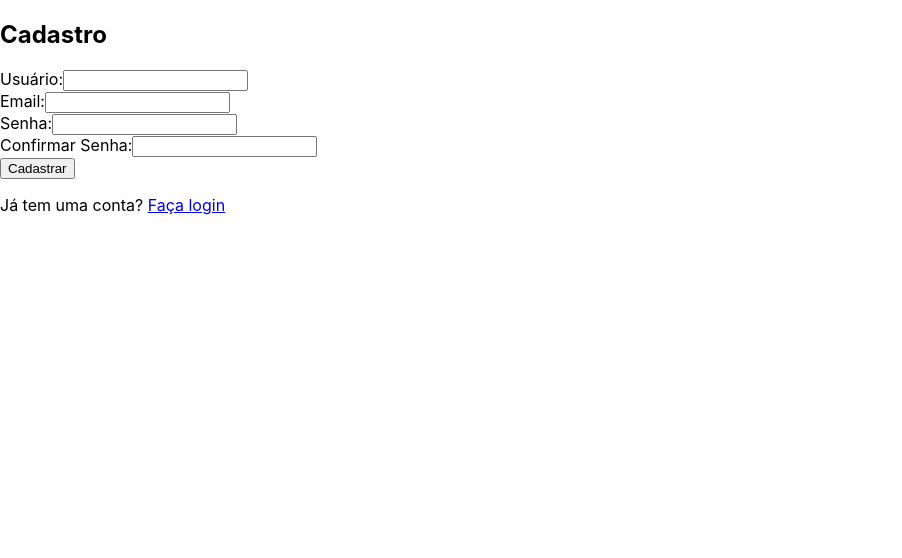
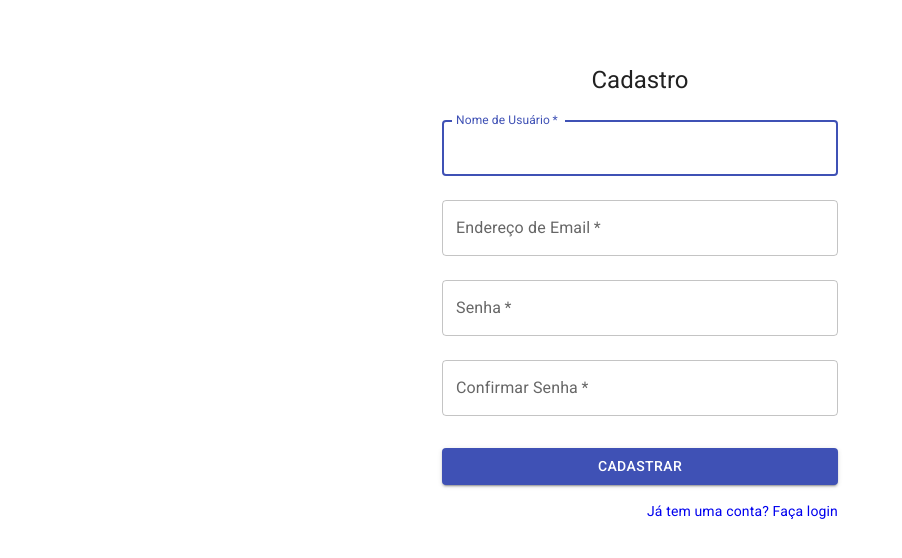
Before and after one commit to hignicao/to-do-list, a React (Create React App) app in the folder frontend/: page /register in a window 1280 px wide. Shown: the top 558 px of the page, without its empty margins (0-902 px from the left). Built offline with nearby package versions, Linux system fonts and the light colour scheme.

Commit message:
style: material ui for frontend

```diff
--- a/frontend/package.json
+++ b/frontend/package.json
@@ -3,6 +3,10 @@
   "version": "0.1.0",
   "private": true,
   "dependencies": {
+    "@emotion/react": "^11.14.0",
+    "@emotion/styled": "^11.14.1",
+    "@mui/icons-material": "^7.2.0",
+    "@mui/material": "^7.2.0",
     "@testing-library/dom": "^10.4.0",
     "@testing-library/jest-dom": "^6.6.3",
     "@testing-library/react": "^16.3.0",
--- a/frontend/public/index.html
+++ b/frontend/public/index.html
@@ -1,14 +1,14 @@
 <!DOCTYPE html>
-<html lang="en">
+<html lang="pt-br">
 	<head>
 		<meta charset="utf-8" />
 		<link rel="icon" href="%PUBLIC_URL%/favicon.ico" />
 		<meta name="viewport" content="width=device-width, initial-scale=1" />
 		<meta name="theme-color" content="#000000" />
-    <meta
-      name="description"
-      content="Web site created using create-react-app"
-    />
+		<meta name="description" content="Web site created using create-react-app" />
+		<link rel="preconnect" href="https://fonts.googleapis.com" />
+		<link rel="preconnect" href="https://fonts.gstatic.com" crossorigin />
+		<link rel="stylesheet" href="https://fonts.googleapis.com/css2?family=Roboto:wght@300;400;500;700&display=swap" />
 		<link rel="apple-touch-icon" href="%PUBLIC_URL%/logo192.png" />
 		<!--
       manifest.json provides metadata used when your web app is installed on a
--- a/frontend/src/App.js
+++ b/frontend/src/App.js
@@ -1,20 +1,36 @@
-import React from 'react';
-import { BrowserRouter as Router, Routes, Route } from 'react-router-dom';
-import LoginPage from './pages/LoginPage';
-import DashboardPage from './pages/DashboardPage';
-import RegisterPage from './pages/RegisterPage';
+import React from "react";
+import { BrowserRouter as Router, Routes, Route } from "react-router-dom";
+import LoginPage from "./pages/LoginPage";
+import DashboardPage from "./pages/DashboardPage";
+import RegisterPage from "./pages/RegisterPage";
+
+import { createTheme, ThemeProvider } from "@mui/material/styles";
+import CssBaseline from "@mui/material/CssBaseline";
+
+const theme = createTheme({
+	palette: {
+		mode: "light",
+		primary: {
+			main: "#3f51b5",
+		},
+		secondary: {
+			main: "#f50057",
+		},
+	},
+});
 
 function App() {
 	return (
+		<ThemeProvider theme={theme}>
+			<CssBaseline />
 			<Router>
-            <div className="App">
 				<Routes>
 					<Route path="/" element={<LoginPage />} />
 					<Route path="/register" element={<RegisterPage />} />
 					<Route path="/dashboard" element={<DashboardPage />} />
 				</Routes>
-            </div>
 			</Router>
+		</ThemeProvider>
 	);
 }
 
--- a/frontend/src/pages/DashboardPage.js
+++ b/frontend/src/pages/DashboardPage.js
@@ -1,10 +1,13 @@
-import React, { useState, useEffect, useCallback } from 'react';
-import { useNavigate } from 'react-router-dom';
-import { getTasks, createTask, updateTask, deleteTask } from '../services/api';
+import React, { useState, useEffect, useCallback } from "react";
+import { useNavigate } from "react-router-dom";
+import { getTasks, createTask, updateTask, deleteTask } from "../services/api";
+
+import { AppBar, Toolbar, Typography, Button, Container, Box, TextField, List, ListItem, ListItemText, Checkbox, IconButton, CircularProgress, Card, CardContent, Stack } from "@mui/material";
+import DeleteIcon from "@mui/icons-material/Delete";
 
 function DashboardPage() {
 	const [tasks, setTasks] = useState([]);
-    const [newTaskTitle, setNewTaskTitle] = useState('');
+	const [newTaskTitle, setNewTaskTitle] = useState("");
 	const [loading, setLoading] = useState(true);
 	const navigate = useNavigate();
 
@@ -18,45 +21,41 @@ function DashboardPage() {
 			const params = { ...filter, page: currentPage };
 			const response = await getTasks(params);
 			setTasks(response.data.results);
-            setPagination({
-                count: response.data.count,
-                next: response.data.next,
-                previous: response.data.previous
-            });
+			setPagination({ count: response.data.count, next: response.data.next, previous: response.data.previous });
 		} catch (error) {
-            console.error("Sessão inválida. Redirecionando para login.");
-            localStorage.removeItem('authToken');
-            navigate('/');
+			navigate("/");
 		} finally {
 			setLoading(false);
 		}
 	}, [navigate, filter, currentPage]);
 
 	useEffect(() => {
-        const token = localStorage.getItem('authToken');
-        if (!token) {
-            navigate('/');
-        } else {
-            fetchTasks();
-        }
+		const token = localStorage.getItem("authToken");
+		if (!token) navigate("/");
+		else fetchTasks();
 	}, [fetchTasks, navigate]);
+
+	const handleLogout = () => {
+		localStorage.removeItem("authToken");
+		navigate("/");
+	};
 
 	const handleCreateTask = async (e) => {
 		e.preventDefault();
 		if (!newTaskTitle.trim()) return;
 		await createTask(newTaskTitle);
-        setNewTaskTitle('');
-        fetchTasks();
+		setNewTaskTitle("");
+		await fetchTasks();
 	};
 
 	const handleToggleComplete = async (task) => {
 		await updateTask(task.id, { completed: !task.completed });
-        fetchTasks();
+		await fetchTasks();
 	};
 
 	const handleDeleteTask = async (taskId) => {
 		await deleteTask(taskId);
-        fetchTasks();
+		await fetchTasks();
 	};
 
 	const handleFilterChange = (newFilter) => {
@@ -69,49 +68,80 @@ function DashboardPage() {
 	};
 
 	return (
-        <div>
-            <h1>Minhas Tarefas</h1>
+		<Box sx={{ flexGrow: 1 }}>
+			<AppBar position="static">
+				<Toolbar>
+					<Typography variant="h6" component="div" sx={{ flexGrow: 1 }}>
+						Gerenciador de Tarefas
+					</Typography>
+					<Button color="inherit" onClick={handleLogout}>
+						Sair
+					</Button>
+				</Toolbar>
+			</AppBar>
 
-            <form onSubmit={handleCreateTask}>
-                <input
-                    type="text"
-                    value={newTaskTitle}
-                    onChange={(e) => setNewTaskTitle(e.target.value)}
-                    placeholder="Adicionar nova tarefa..."
-                />
-                <button type="submit">Adicionar</button>
-            </form>
+			<Container maxWidth="md" sx={{ mt: 4 }}>
+				<Box component="form" onSubmit={handleCreateTask} sx={{ display: "flex", gap: 2, mb: 4 }}>
+					<TextField fullWidth variant="outlined" label="Adicionar nova tarefa..." value={newTaskTitle} onChange={(e) => setNewTaskTitle(e.target.value)} />
+					<Button type="submit" variant="contained" size="large">
+						Adicionar
+					</Button>
+				</Box>
 
-            <div>
-                <button onClick={() => handleFilterChange({})}>Todas</button>
-                <button onClick={() => handleFilterChange({ completed: 'false' })}>Pendentes</button>
-                <button onClick={() => handleFilterChange({ completed: 'true' })}>Concluídas</button>
-            </div>
+				<Stack direction="row" spacing={1} display="flex" justifyContent="center" sx={{ mb: 2 }}>
+					<Typography display="flex" justifyContent="center" alignItems={"center"}>Filtros:</Typography>
+					<Button variant={Object.keys(filter).length === 0 ? "contained" : "outlined"} onClick={() => handleFilterChange({})}>
+						Todas
+					</Button>
+					<Button variant={filter.completed === "false" ? "contained" : "outlined"} onClick={() => handleFilterChange({ completed: "false" })}>
+						Pendentes
+					</Button>
+					<Button variant={filter.completed === "true" ? "contained" : "outlined"} onClick={() => handleFilterChange({ completed: "true" })}>
+						Concluídas
+					</Button>
+				</Stack>
 
-            {loading ? <p>Carregando...</p> : (
-                <ul>
-                    {tasks.map(task => (
-                        <li key={task.id} style={{ textDecoration: task.completed ? 'line-through' : 'none' }}>
-                            <input type="checkbox" checked={task.completed} onChange={() => handleToggleComplete(task)} />
-                            {task.title}
-                            <button onClick={() => handleDeleteTask(task.id)} style={{ marginLeft: '10px' }}>Excluir</button>
-                        </li>
-                    ))}
-                </ul>
+				<Card>
+					<CardContent>
+						{loading ? (
+							<Box sx={{ display: "flex", justifyContent: "center", p: 4 }}>
+								<CircularProgress />
+							</Box>
+						) : (
+							<List>
+								{tasks.length > 0 ? (
+									tasks.map((task) => (
+										<ListItem
+											key={task.id}
+											secondaryAction={
+												<IconButton edge="end" aria-label="delete" onClick={() => handleDeleteTask(task.id)}>
+													<DeleteIcon />
+												</IconButton>
+											}
+										>
+											<Checkbox edge="start" checked={task.completed} tabIndex={-1} disableRipple onChange={() => handleToggleComplete(task)} />
+											<ListItemText primary={task.title} sx={{ textDecoration: task.completed ? "line-through" : "none" }} />
+										</ListItem>
+									))
+								) : (
+									<Typography sx={{ textAlign: "center", p: 2 }}>Nenhuma tarefa encontrada.</Typography>
 								)}
-             {tasks.length === 0 && !loading && <p>Nenhuma tarefa encontrada.</p>}
+							</List>
+						)}
+					</CardContent>
+				</Card>
 
-
-            <div>
-                <button onClick={() => handlePageChange(currentPage - 1)} disabled={!pagination.previous}>
+				<Box sx={{ display: "flex", justifyContent: "center", alignItems: "center", mt: 2 }}>
+					<Button onClick={() => handlePageChange(currentPage - 1)} disabled={!pagination.previous}>
 						Anterior
-                </button>
-                <span>Página {currentPage}</span>
-                <button onClick={() => handlePageChange(currentPage + 1)} disabled={!pagination.next}>
+					</Button>
+					<Typography sx={{ p: 1 }}>Página {currentPage}</Typography>
+					<Button onClick={() => handlePageChange(currentPage + 1)} disabled={!pagination.next}>
 						Próxima
-                </button>
-            </div>
-        </div>
+					</Button>
+				</Box>
+			</Container>
+		</Box>
 	);
 }
 
--- a/frontend/src/pages/LoginPage.js
+++ b/frontend/src/pages/LoginPage.js
@@ -1,51 +1,82 @@
-import React, { useState } from 'react';
-import { useNavigate, Link } from 'react-router-dom';
-import { login } from '../services/api';
+import React, { useState } from "react";
+import { useNavigate, Link } from "react-router-dom";
+import { login } from "../services/api";
+
+import { Button, TextField, Container, Typography, Box, Alert, Grid } from "@mui/material";
 
 function LoginPage() {
-    const [username, setUsername] = useState('');
-    const [password, setPassword] = useState('');
-    const [error, setError] = useState('');
+	const [username, setUsername] = useState("");
+	const [password, setPassword] = useState("");
+	const [error, setError] = useState("");
 	const navigate = useNavigate();
 
 	const handleSubmit = async (e) => {
 		e.preventDefault();
-        setError('');
+		setError("");
 		try {
 			await login(username, password);
-            navigate('/dashboard');
+			navigate("/dashboard");
 		} catch (err) {
-            setError('Falha no login. Verifique suas credenciais.');
+			setError("Falha no login. Verifique suas credenciais.");
 		}
 	};
 
 	return (
-        <div>
-            <h2>Login</h2>
-            <form onSubmit={handleSubmit}>
-                <div>
-                    <label>Usuário:</label>
-                    <input
-                        type="text"
+		<Container component="main" maxWidth="xs">
+			<Box
+				sx={{
+					marginTop: 8,
+					display: "flex",
+					flexDirection: "column",
+					alignItems: "center",
+				}}
+			>
+				<Typography component="h1" variant="h5">
+					Login
+				</Typography>
+				<Box component="form" onSubmit={handleSubmit} noValidate sx={{ mt: 1 }}>
+					<TextField
+						margin="normal"
+						required
+						fullWidth
+						id="username"
+						label="Nome de Usuário"
+						name="username"
+						autoComplete="username"
+						autoFocus
 						value={username}
 						onChange={(e) => setUsername(e.target.value)}
+					/>
+					<TextField
+						margin="normal"
 						required
-                    />
-                </div>
-                <div>
-                    <label>Senha:</label>
-                    <input
+						fullWidth
+						name="password"
+						label="Senha"
 						type="password"
+						id="password"
+						autoComplete="current-password"
 						value={password}
 						onChange={(e) => setPassword(e.target.value)}
-                        required
 					/>
-                </div>
-                <button type="submit">Entrar</button>
-            </form>
-            <p>Não tem uma conta? <Link to="/register">Cadastre-se</Link></p>
-            {error && <p style={{ color: 'red' }}>{error}</p>}
-        </div>
+					{error && (
+						<Alert severity="error" sx={{ width: "100%", mt: 2 }}>
+							{error}
+						</Alert>
+					)}
+					<Button type="submit" fullWidth variant="contained" sx={{ mt: 3, mb: 2 }}>
+						Entrar
+					</Button>
+					<Grid container justifyContent="flex-end">
+						<Grid item>
+							<Link to="/register" style={{ textDecoration: "none" }}>
+								<Typography variant="body2">Não tem uma conta? Cadastre-se</Typography>
+							</Link>
+						</Grid>
+					</Grid>
+				</Box>
+			</Box>
+		</Container>
 	);
 }
 
--- a/frontend/src/pages/RegisterPage.js
+++ b/frontend/src/pages/RegisterPage.js
@@ -1,78 +1,102 @@
-import React, { useState } from 'react';
-import { useNavigate, Link } from 'react-router-dom';
-import { register } from '../services/api';
+import React, { useState } from "react";
+import { useNavigate, Link } from "react-router-dom";
+import { register } from "../services/api";
+
+import { Button, TextField, Container, Typography, Box, Alert, Grid } from "@mui/material";
 
 function RegisterPage() {
-    const [username, setUsername] = useState('');
-    const [email, setEmail] = useState('');
-    const [password, setPassword] = useState('');
-    const [password2, setPassword2] = useState('');
-    const [error, setError] = useState('');
-    const [success, setSuccess] = useState('');
+	const [username, setUsername] = useState("");
+	const [email, setEmail] = useState("");
+	const [password, setPassword] = useState("");
+	const [password2, setPassword2] = useState("");
+	const [error, setError] = useState("");
+	const [success, setSuccess] = useState("");
 	const navigate = useNavigate();
 
 	const handleSubmit = async (e) => {
 		e.preventDefault();
-        setError('');
-        setSuccess('');
+		setError("");
+		setSuccess("");
 
 		if (password !== password2) {
-            setError('As senhas não correspondem.');
+			setError("As senhas não correspondem.");
 			return;
 		}
 
 		try {
 			const userData = { username, email, password, password2 };
 			await register(userData);
-
-            setSuccess('Cadastro realizado com sucesso! Você será redirecionado para o login.');
+			setSuccess("Cadastro realizado com sucesso! Você será redirecionado para o login.");
 			setTimeout(() => {
-                navigate('/');
+				navigate("/");
 			}, 2000);
 		} catch (err) {
 			if (err.response && err.response.data) {
 				const errorData = err.response.data;
-                if (errorData.username) {
-                    setError(`Usuário: ${errorData.username[0]}`);
-                } else if (errorData.email) {
-                    setError(`Email: ${errorData.email[0]}`);
-                } else if (errorData.password) {
-                    setError(`Senha: ${errorData.password[0]}`);
+				if (errorData.username) setError(`Usuário: ${errorData.username[0]}`);
+				else if (errorData.email) setError(`Email: ${errorData.email[0]}`);
+				else if (errorData.password) setError(`Senha: ${errorData.password[0]}`);
+				else setError("Erro no cadastro. Verifique os dados.");
 			} else {
-                    setError('Erro no cadastro. Verifique os dados.');
-                }
-            } else {
-                setError('Erro de conexão. Tente novamente.');
+				setError("Erro de conexão. Tente novamente.");
 			}
 		}
 	};
 
 	return (
-        <div>
-            <h2>Cadastro</h2>
-            <form onSubmit={handleSubmit}>
-                <div>
-                    <label>Usuário:</label>
-                    <input type="text" value={username} onChange={(e) => setUsername(e.target.value)} required />
-                </div>
-                <div>
-                    <label>Email:</label>
-                    <input type="email" value={email} onChange={(e) => setEmail(e.target.value)} required />
-                </div>
-                <div>
-                    <label>Senha:</label>
-                    <input type="password" value={password} onChange={(e) => setPassword(e.target.value)} required />
-                </div>
-                <div>
-                    <label>Confirmar Senha:</label>
-                    <input type="password" value={password2} onChange={(e) => setPassword2(e.target.value)} required />
-                </div>
-                <button type="submit">Cadastrar</button>
-            </form>
-            {error && <p style={{ color: 'red' }}>{error}</p>}
-            {success && <p style={{ color: 'green' }}>{success}</p>}
-            <p>Já tem uma conta? <Link to="/">Faça login</Link></p>
-        </div>
+		<Container component="main" maxWidth="xs">
+			<Box
+				sx={{
+					marginTop: 8,
+					display: "flex",
+					flexDirection: "column",
+					alignItems: "center",
+				}}
+			>
+				<Typography component="h1" variant="h5">
+					Cadastro
+				</Typography>
+				<Box component="form" onSubmit={handleSubmit} noValidate sx={{ mt: 1 }}>
+					<TextField
+						margin="normal"
+						required
+						fullWidth
+						id="username"
+						label="Nome de Usuário"
+						name="username"
+						autoComplete="username"
+						autoFocus
+						value={username}
+						onChange={(e) => setUsername(e.target.value)}
+					/>
+					<TextField margin="normal" required fullWidth id="email" label="Endereço de Email" name="email" autoComplete="email" value={email} onChange={(e) => setEmail(e.target.value)} />
+					<TextField margin="normal" required fullWidth name="password" label="Senha" type="password" id="password" value={password} onChange={(e) => setPassword(e.target.value)} />
+					<TextField margin="normal" required fullWidth name="password2" label="Confirmar Senha" type="password" id="password2" value={password2} onChange={(e) => setPassword2(e.target.value)} />
+
+					{error && (
+						<Alert severity="error" sx={{ width: "100%", mt: 2 }}>
+							{error}
+						</Alert>
+					)}
+					{success && (
+						<Alert severity="success" sx={{ width: "100%", mt: 2 }}>
+							{success}
+						</Alert>
+					)}
+
+					<Button type="submit" fullWidth variant="contained" sx={{ mt: 3, mb: 2 }}>
+						Cadastrar
+					</Button>
+					<Grid container justifyContent="flex-end">
+						<Grid item>
+							<Link to="/" style={{ textDecoration: "none" }}>
+								<Typography variant="body2">Já tem uma conta? Faça login</Typography>
+							</Link>
+						</Grid>
+					</Grid>
+				</Box>
+			</Box>
+		</Container>
 	);
 }
 
```
Also changed, not shown: frontend/src/services/api.js (+17 -16 lines), 1 other file (tests, documents, lock files or other folders). Lines whose indentation alone changed are shown as unchanged.
